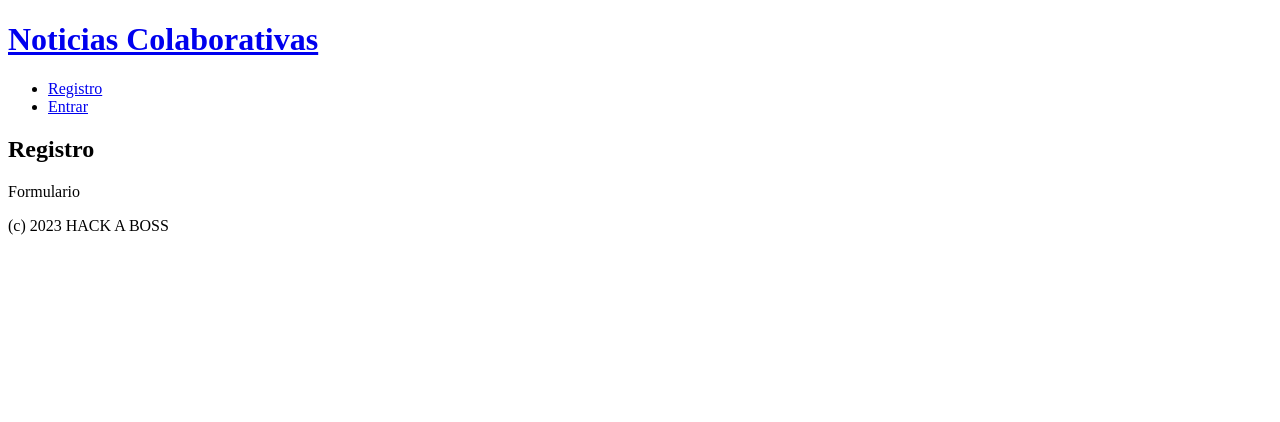
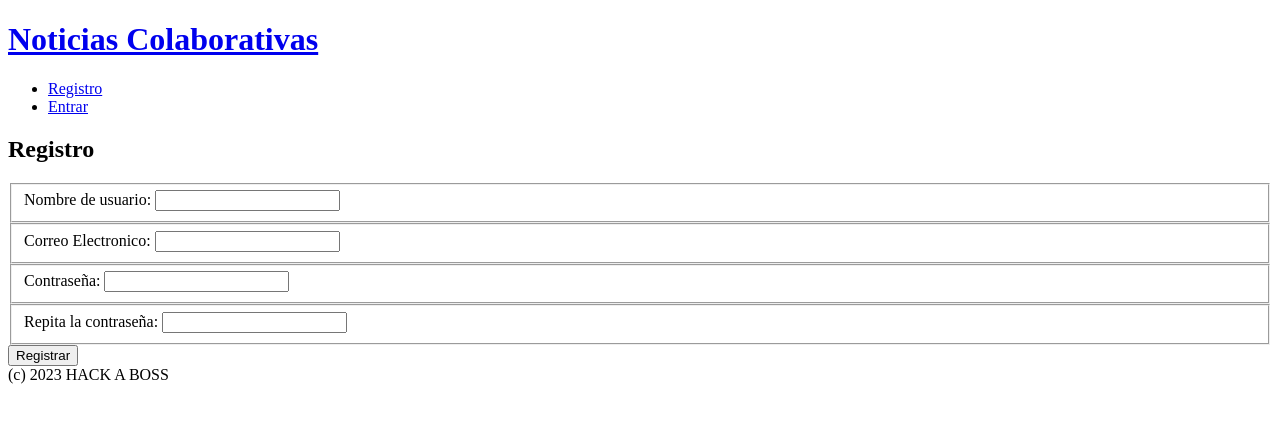
Before and after one commit to CristianGG87/ProyectoFinal, a React (Vite) app: page /register in a window 1280 px wide. Shown: the top 422 px of the page. Built offline with nearby package versions, Linux system fonts and the light colour scheme.

Commit message:
Registro usuario funcionando

```diff
--- a/src/pages/RegisterPage.jsx
+++ b/src/pages/RegisterPage.jsx
@@ -1,8 +1,81 @@
+import { useState } from "react";
+import { registerUserService } from "../services";
+
 export const RegisterPage = () => {
+  const [userName, setUserName] = useState("");
+  const [email, setEmail] = useState("");
+  const [pass1, setPass1] = useState("");
+  const [pass2, setPass2] = useState("");
+  const [error, setError] = useState("");
+
+  const handleForm = async (e) => {
+    e.preventDefault();
+    setError("");
+
+    if (pass1 !== pass2) {
+      setError("Las contraseñas no coinciden");
+      return;
+    }
+
+    try {
+      await registerUserService({ userName, email, password: pass1 });
+    } catch (error) {
+      setError(error.message);
+    }
+  };
+
   return (
     <section>
       <h1>Registro</h1>
-      <p>Formulario</p>
+
+      <form onSubmit={handleForm}>
+        <fieldset>
+          <label htmlFor="userName">Nombre de usuario: </label>
+          <input
+            type="text"
+            id="userName"
+            name="userName"
+            required
+            onChange={(e) => setUserName(e.target.value)}
+          />
+        </fieldset>
+
+        <fieldset>
+          <label htmlFor="email">Correo Electronico: </label>
+          <input
+            type="email"
+            id="email"
+            name="email"
+            required
+            onChange={(e) => setEmail(e.target.value)}
+          />
+        </fieldset>
+
+        <fieldset>
+          <label htmlFor="pass1">Contraseña: </label>
+          <input
+            type="password"
+            id="pass1"
+            name="pass1"
+            required
+            onChange={(e) => setPass1(e.target.value)}
+          />
+        </fieldset>
+
+        <fieldset>
+          <label htmlFor="pass2">Repita la contraseña: </label>
+          <input
+            type="password"
+            id="pass2"
+            name="pass2"
+            required
+            onChange={(e) => setPass2(e.target.value)}
+          />
+        </fieldset>
+
+        <button>Registrar</button>
+        {error ? <p>{error}</p> : null}
+      </form>
     </section>
   );
 };
--- a/src/services/index.jsx
+++ b/src/services/index.jsx
@@ -6,15 +6,24 @@ export const getAllNewsService = async () => {
   }
   return json.data;
 };
-
 export const getSingleNewsService = async (id) => {
   const response = await fetch(`http://localhost:8000/news/${id}`);
-
   const json = await response.json();
-
   if (!response.ok) {
     throw new Error(json.message);
   }
-
   return json.data.news;
 };
+export const registerUserService = async ({ userName, email, password }) => {
+  const response = await fetch(`http://localhost:8000/users/register`, {
+    method: "POST",
+    headers: {
+      "Content-Type": "application/json",
+    },
+    body: JSON.stringify({ userName, email, password }),
+  });
+  const json = await response.json();
+  if (!response.ok) {
+    throw new Error(json.message);
+  }
+};
```
